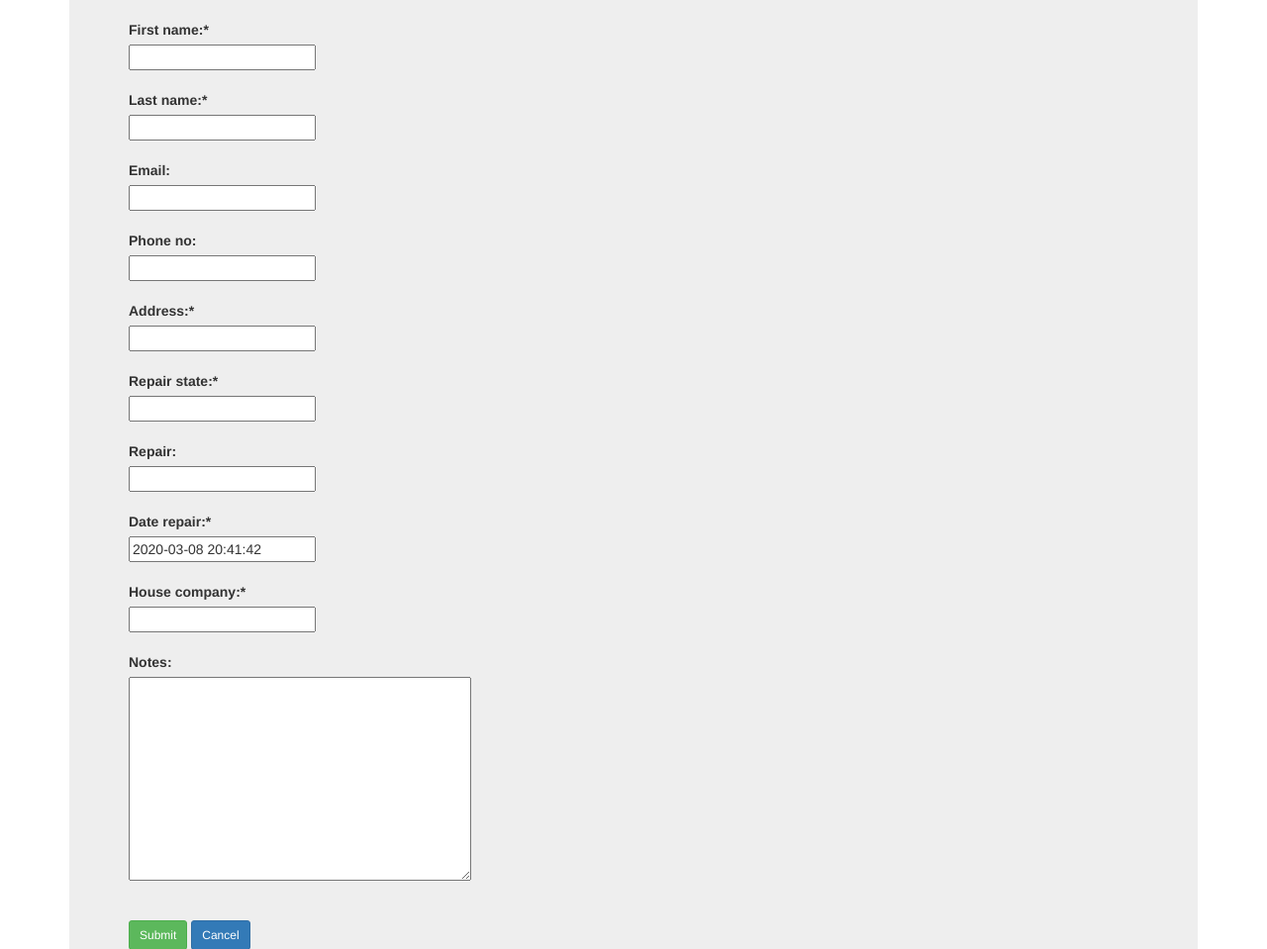
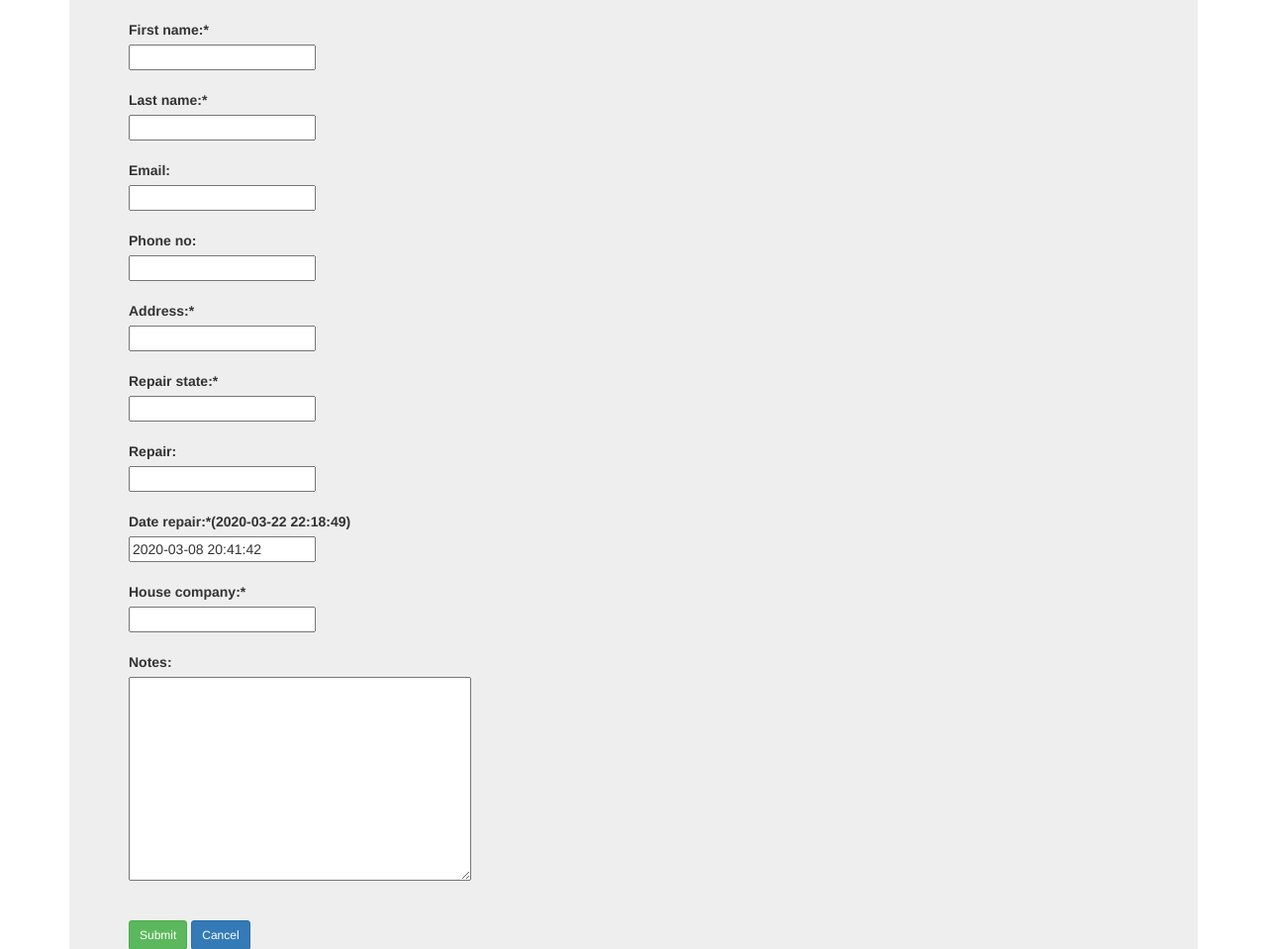
Before and after one commit to hann1010/Facilities0Pre1, a Django app: page /ticket/new/ in a window 1280 px wide. Shown: the part 112-1071 px from the top of the page at 99% size. Run offline with Django 3.2, Linux system fonts and the light colour scheme; the first user in the database is signed in; some libraries are stand-ins or nearby versions.

Commit message:
Fixin TicketCreateView

```diff
--- a/FacilitiesApp/templates/FacilitiesApp/apartment.html
+++ b/FacilitiesApp/templates/FacilitiesApp/apartment.html
@@ -45,7 +45,6 @@
 					  <td>{{ Apartment.last_name }}</td>
 					  <td>{{ Apartment.author }}</td>
 					  <td>{{ Apartment.date_last_save|date:"H:i d F, Y" }}</td>
-					  <td>{{ Apartment.date_last_save}}</td>
 					  <td><a href="{% url 'apartment-update' Apartment.id %}">Update</a></td>
 					  <td><a href="{% url 'apartment-delete' Apartment.id %}">Delete</a></td>
 					  <td><a href="#">New ticket</a></td>
--- a/FacilitiesApp/templates/FacilitiesApp/ticket_form_new.html
+++ b/FacilitiesApp/templates/FacilitiesApp/ticket_form_new.html
@@ -41,7 +41,7 @@
                         {{ form.repair_state }} <br><br>
                         <label>Repair:</label><br>
                         {{ form.repair }} <br><br>
-                        <label>Date repair:*</label><br>
+                        <label>Date repair:*(2020-03-22 22:18:49)</label><br>
                         {{ form.date_repair }} <br><br>
                         <label>House company:*</label><br>
                         {{ form.house_company }} <br><br>
```
Also changed, not shown: db.sqlite3.
